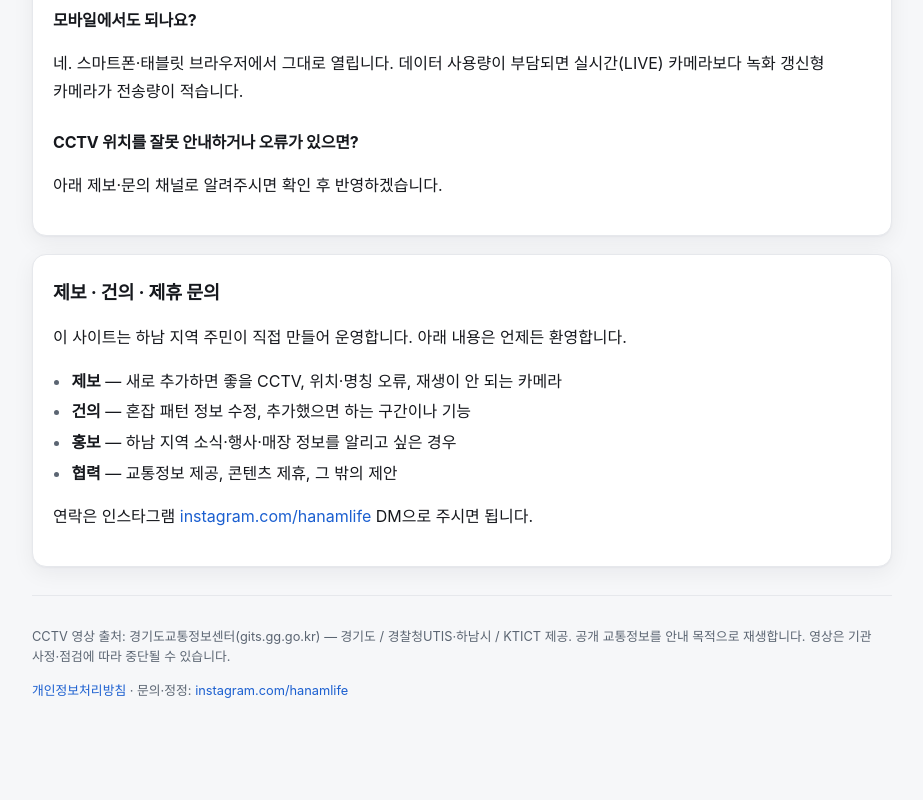
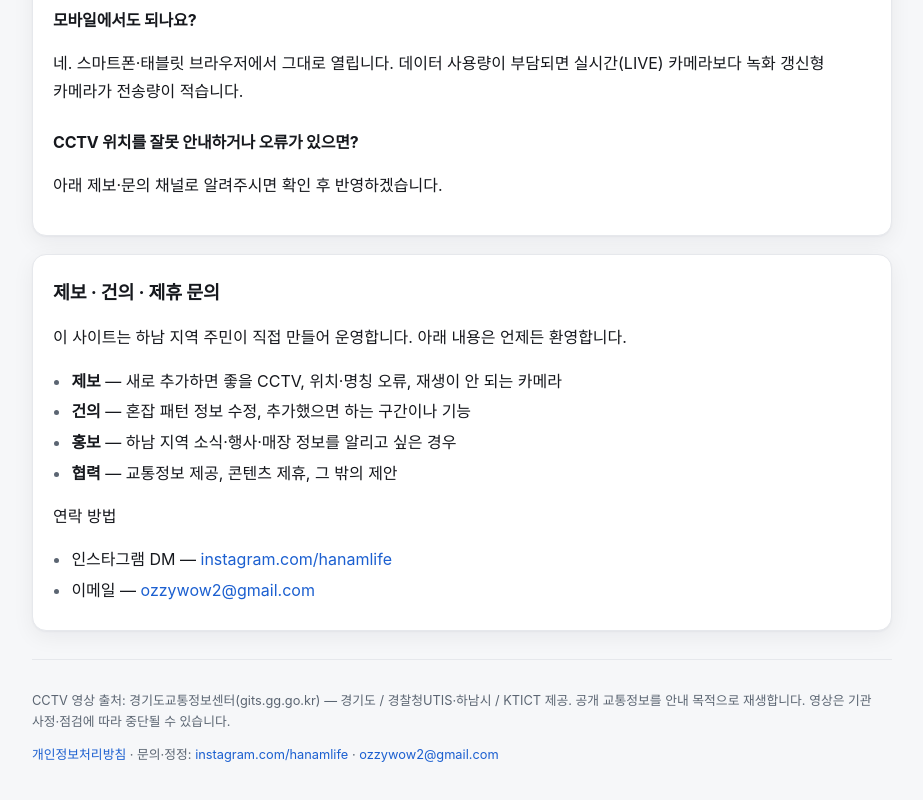
Before and after one commit to ozzywow/hanam, a plain HTML site: page docs/index.html in a window 1280 px wide. Shown: the part 5941-6741 px from the top of the page, without its empty margins (178-1101 px from the left). Before the commit the page ends 6707 px from the top, so only its background shows below. Drawn offline with nearby package versions, Linux system fonts and the light colour scheme; no server answers.

Commit message:
이메일 연락처 ozzywow2@gmail.com 추가
- 제보·문의 섹션, 푸터, 개인정보처리방침 문의 항목에 병기

Co-Authored-By: Claude Sonnet 5 <noreply@anthropic.com>

```diff
--- a/docs/index.html
+++ b/docs/index.html
@@ -218,16 +218,20 @@
         <li><strong>홍보</strong> — 하남 지역 소식·행사·매장 정보를 알리고 싶은 경우</li>
         <li><strong>협력</strong> — 교통정보 제공, 콘텐츠 제휴, 그 밖의 제안</li>
       </ul>
-      <p>연락은 인스타그램
-         <a href="https://instagram.com/hanamlife" target="_blank" rel="noopener">instagram.com/hanamlife</a>
-         DM으로 주시면 됩니다.</p>
+      <p>연락 방법</p>
+      <ul>
+        <li>인스타그램 DM — <a href="https://instagram.com/hanamlife" target="_blank" rel="noopener">instagram.com/hanamlife</a></li>
+        <li>이메일 — <a href="mailto:ozzywow2@gmail.com">ozzywow2@gmail.com</a></li>
+      </ul>
     </div>
   </section>
 
   <footer>
     <p>CCTV 영상 출처: 경기도교통정보센터(gits.gg.go.kr) — 경기도 / 경찰청UTIS·하남시 / KTICT 제공.
        공개 교통정보를 안내 목적으로 재생합니다. 영상은 기관 사정·점검에 따라 중단될 수 있습니다.</p>
-    <p><a href="privacy.html">개인정보처리방침</a> · 문의·정정: <a href="https://instagram.com/hanamlife" target="_blank" rel="noopener">instagram.com/hanamlife</a></p>
+    <p><a href="privacy.html">개인정보처리방침</a> · 문의·정정:
+       <a href="https://instagram.com/hanamlife" target="_blank" rel="noopener">instagram.com/hanamlife</a> ·
+       <a href="mailto:ozzywow2@gmail.com">ozzywow2@gmail.com</a></p>
   </footer>
 
 </div>
```
Also changed, not shown: docs/privacy.html (+5 -1 lines).
